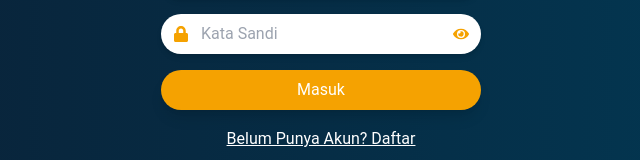
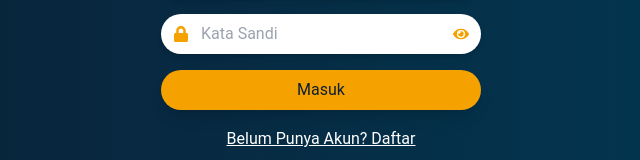
Before and after one commit to MirandaSinagaa/maba_friends, a React (Create React App) app: page /login in a window 1280 px wide. Shown: the part 333-493 px from the top of the page, without its empty margins (319-959 px from the left). Built offline with nearby package versions, Linux system fonts and the light colour scheme.

Commit message:
Update LoginScreen.tsx

```diff
--- a/src/components/LoginScreen.tsx
+++ b/src/components/LoginScreen.tsx
@@ -69,7 +69,7 @@ const LoginScreen: React.FC = () => {
         {error && <p className="text-red-500 text-xs">{error}</p>}
         <button
           type="submit"
-          className="font-roboto w-full bg-[#F5A201] text-white py-2 px-4 rounded-full shadow-lg mt-4 transition-all duration-300 transform hover:scale-105"
+          className="font-roboto w-full bg-[#F5A201] text-[#0B1E33] py-2 px-4 rounded-full shadow-lg mb-4 transition-all duration-300 transform hover:scale-105"
         >
           Masuk
         </button>
@@ -92,7 +92,7 @@ const LoginScreen: React.FC = () => {
       </form>
       <div className="flex flex-col items-center mt-6">
         <button
-          className="font-roboto flex items-center bg-white text-black py-2 px-4 rounded-full shadow-lg hover:bg-gray-600 transition-all duration-200"
+          className="font-roboto flex items-center bg-white text-black py-2 px-4 rounded-full shadow-lg hover:bg-gray-600 transition-all duration-200 transform hover:scale-105"
           onClick={handleGoogleLogin}
         >
           <FaGoogle className="mr-2" /> Login dengan Google
```
